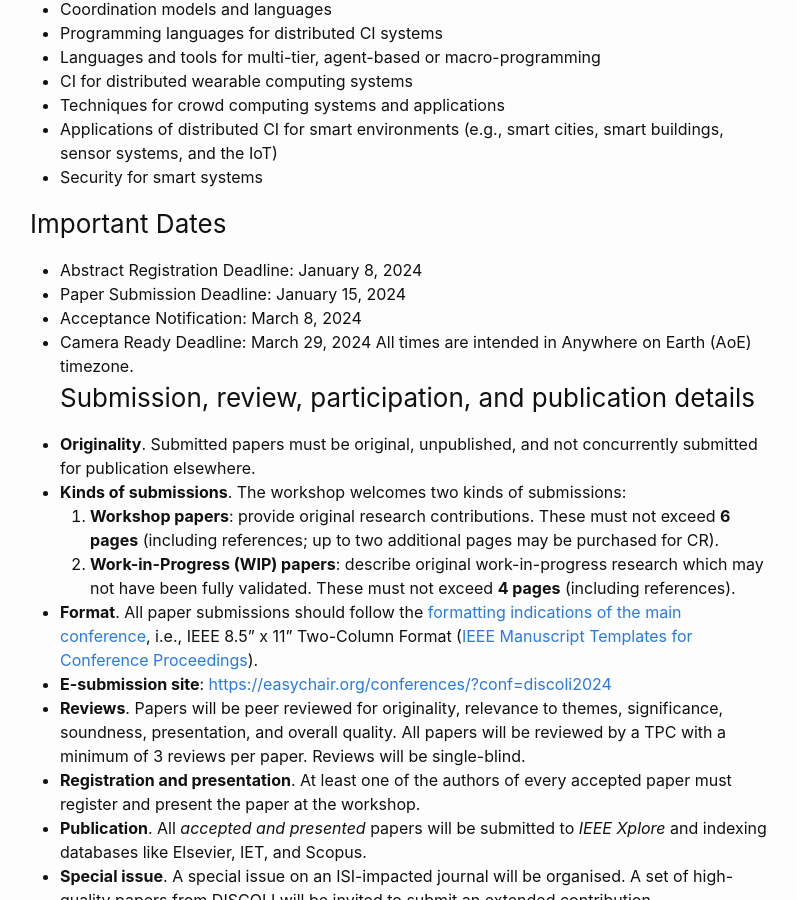
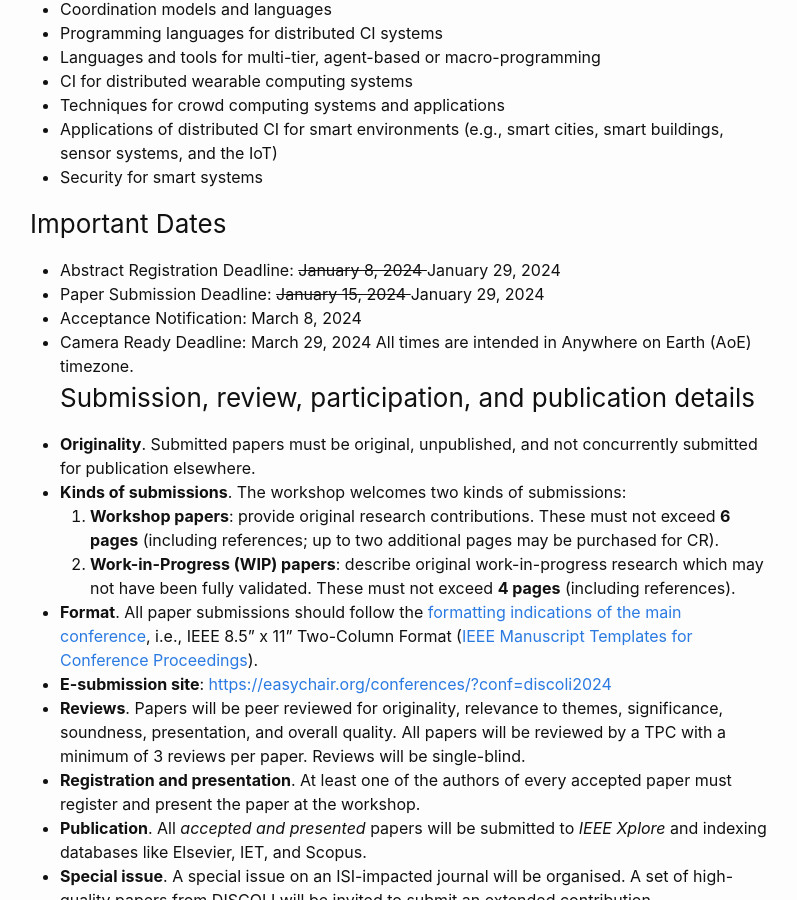
Before and after one commit to discoli-workshop/2026, a Jekyll site: the page built from index.md, in a window 1280 px wide and 900 px high, scrolled down 1070 px. Shown: the whole window, without its empty margins (240-1037 px from the left). Built offline with Jekyll 4.4.1, drawn with Linux system fonts in a browser that asks for light colours.

Commit message:
update the submission date

```diff
--- a/index.md
+++ b/index.md
@@ -34,8 +34,8 @@ The topics of interest include (but are not limited to) the following:
 
 ### Important Dates
 
-- Abstract Registration Deadline: January 8, 2024
-- Paper Submission Deadline: January 15, 2024
+- Abstract Registration Deadline: <s> January 8, 2024 </s> January 29, 2024
+- Paper Submission Deadline: <s> January 15, 2024 </s> January 29, 2024
 - Acceptance Notification: March 8, 2024
 - Camera Ready Deadline: March 29, 2024
 All times are intended in Anywhere on Earth (AoE) timezone.
```
